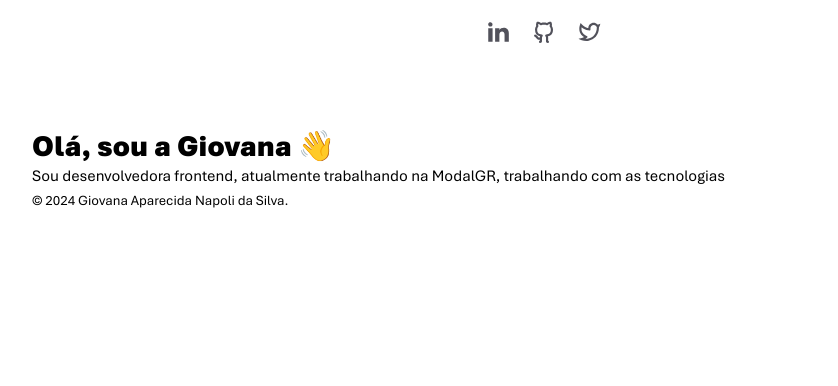
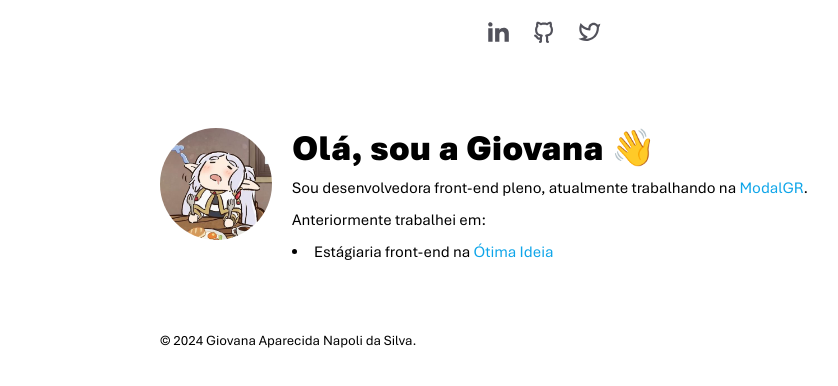
Before and after one commit to GiovanaNapoli/portfolio, a React (Vite) app: page / in a window 1280 px wide. Shown: the top 386 px of the page, without its empty margins (96-934 px from the left). Built offline with nearby package versions, Linux system fonts and the light colour scheme.

Commit message:
feat: add avatar image and improve description

```diff
--- a/src/App.tsx
+++ b/src/App.tsx
@@ -4,16 +4,50 @@ import "./index.css";
 function App() {
   return (
     <div className="flex h-full w-full justify-center">
-      <div className="flex flex-col justify-center w-4/5">
+      <div className="flex flex-col justify-center w-3/5">
         <SocialBar />
         <main className="mt-16">
-          <h1 className="text-3xl font-aptos-black">Olá, sou a Giovana 👋</h1>
-          <p>
-            Sou desenvolvedora frontend, atualmente trabalhando na ModalGR,
-            trabalhando com as tecnologias
-          </p>
+          <section id="about_me" className="flex flex-row gap-5 items-start ">
+            <div>
+              <img
+                src="./friren.jpg"
+                alt="Avatar"
+                className="size-28 rounded-full"
+              />
+            </div>
+            <div className="flex flex-col gap-2">
+              <h1 className="text-4xl font-aptos-black">
+                Olá, sou a Giovana 👋
+              </h1>
+              <p>
+                Sou desenvolvedora front-end pleno, atualmente trabalhando na{" "}
+                <a
+                  className="text-sky-500 hover:text-sky-600 transition-colors"
+                  href="https://modalgr.io/"
+                  target="_blank"
+                >
+                  ModalGR
+                </a>
+                .
+              </p>
+              <p>Anteriormente trabalhei em:</p>
+              <ul className="list-disc list-inside">
+                <li>
+                  Estágiaria front-end na{" "}
+                  <a
+                    className="text-sky-500 hover:text-sky-600 transition-colors"
+                    href="https://www.otimaideia.com.br/"
+                    target="_blank"
+                  >
+                    Ótima Ideia
+                  </a>
+                </li>
+              </ul>
+            </div>
+          </section>
+          <section id="courses"></section>
         </main>
-        <footer className="sticky bottom-0">
+        <footer className="backdrop-blur sticky bottom-0 mt-16">
           <span className="text-sm">
             © 2024 Giovana Aparecida Napoli da Silva.
           </span>
```
Also changed, not shown: public/friren.jpg (added).
